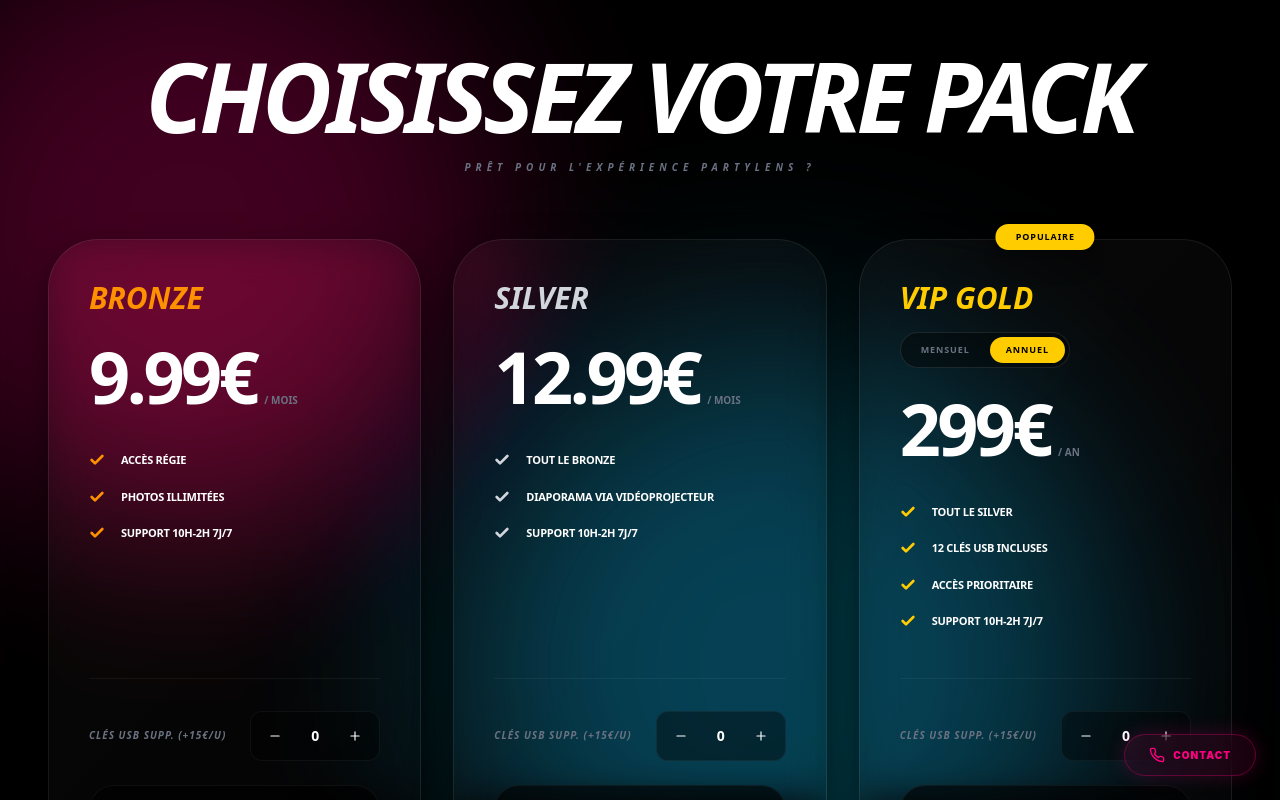
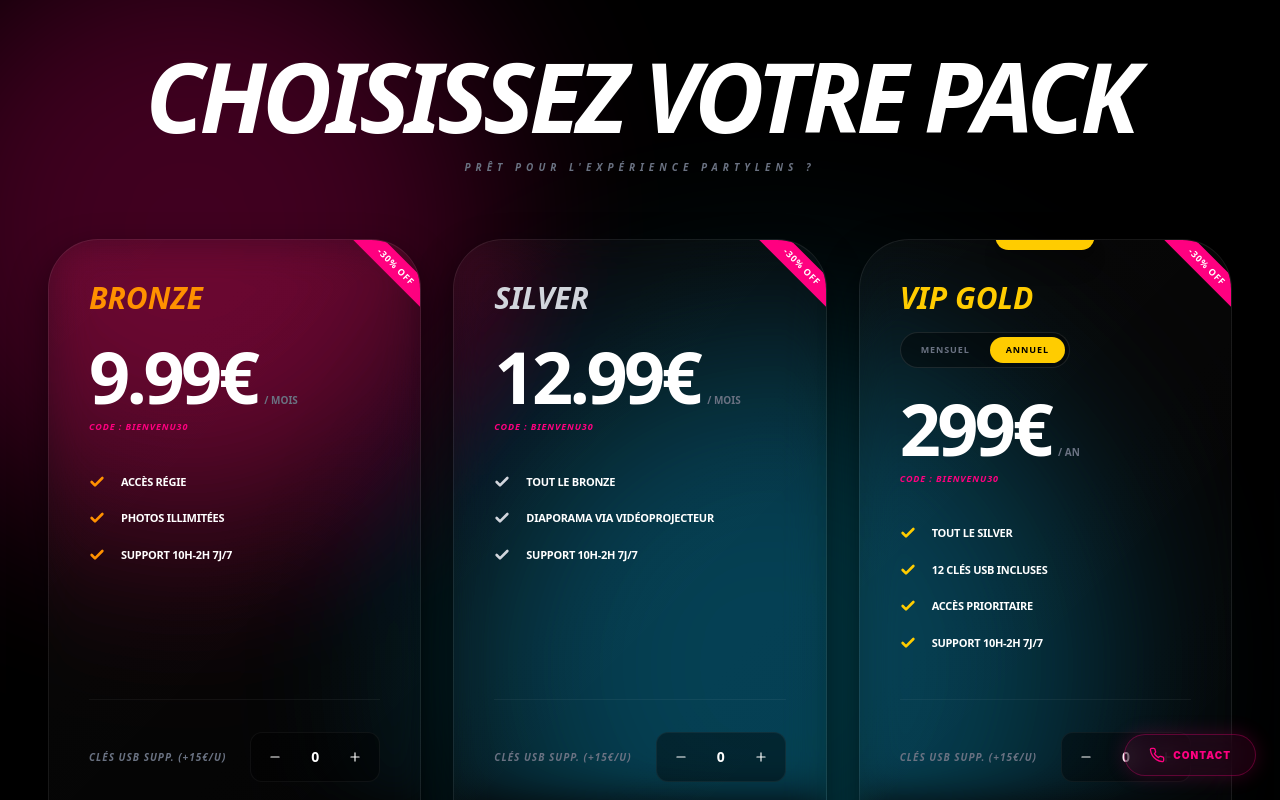
Before and after one commit to damiendenne/partylens, a Next.js app: page /admin/plan-selection in a window 1280 px wide. Shown: the top 800 px of the page. Built offline with nearby package versions, Linux system fonts and the light colour scheme; no server answers; sample sign-in values are in the browser's storage.

Commit message:
feat: ajout promo -30% et badge BIENVENU30

```diff
--- a/src/app/admin/plan-selection/page.js
+++ b/src/app/admin/plan-selection/page.js
@@ -40,7 +40,6 @@ export default function PlanSelection() {
     setConfirmModal({ show: true, planId, planName, basePrice, billingCycle });
   };
 
-  // --- CHANGEMENT ICI : Envoi vers Stripe au lieu de Firebase ---
   const handleConfirmSubscription = async () => {
     if (!user) {
       alert("Erreur : Utilisateur non détecté.");
@@ -57,7 +56,6 @@ export default function PlanSelection() {
       const { planId, billingCycle } = confirmModal;
       const extraUsb = usbQtys[planId] || 0;
 
-      // Appel à notre API Stripe (le pont)
       const response = await fetch('/api/checkout', {
         method: 'POST',
         headers: { 'Content-Type': 'application/json' },
@@ -72,7 +70,6 @@ export default function PlanSelection() {
       const data = await response.json();
 
       if (data.url) {
-        // Redirection vers la page de paiement sécurisée Stripe
         window.location.href = data.url;
       } else {
         throw new Error(data.error || "Erreur de création de la session Stripe");
@@ -84,7 +81,6 @@ export default function PlanSelection() {
       setLoading(false);
     }
   };
-  // --------------------------------------------------------------
 
   const goldPrice = goldBilling === 'annual' ? 299 : 24.99;
   const goldLabel = goldBilling === 'annual' ? '/ AN' : '/ MOIS';
@@ -92,7 +88,6 @@ export default function PlanSelection() {
   return (
     <main className="min-h-screen bg-black text-white p-6 md:p-12 font-sans relative overflow-hidden flex flex-col items-center justify-center">
 
-      {/* BACKGROUND BLOBS */}
       <div className="bg-blobs fixed inset-0 z-0 pointer-events-none">
         <div className="blob blob-pink absolute top-[-10%] left-[-10%] w-[600px] h-[600px] bg-[#ff0080] opacity-10 blur-[120px] rounded-full"></div>
         <div className="blob blob-blue absolute bottom-[-10%] right-[-10%] w-[600px] h-[600px] bg-[#0072ff] opacity-10 blur-[120px] rounded-full"></div>
@@ -107,11 +102,17 @@ export default function PlanSelection() {
         <div className="grid grid-cols-1 md:grid-cols-3 gap-8">
 
           {/* --- PACK BRONZE --- */}
-          <div className="glass-card p-10 rounded-[50px] border border-[#ff9100]/20 bg-white/[0.02] backdrop-blur-3xl flex flex-col relative transition-all hover:border-white/20">
+          <div className="glass-card p-10 rounded-[50px] border border-[#ff9100]/20 bg-white/[0.02] backdrop-blur-3xl flex flex-col relative transition-all hover:border-white/20 overflow-hidden">
+            <div className="absolute top-4 -right-12 bg-[#ff0080] text-white px-12 py-1 rotate-45 text-[9px] font-black uppercase tracking-widest shadow-2xl z-20">
+              -30% OFF
+            </div>
             <h3 className="text-3xl font-black italic mb-6 text-[#ff9100]">BRONZE</h3>
-            <div className="flex items-baseline gap-2 mb-10">
-              <span className="text-7xl font-black tracking-tighter">9.99€</span>
-              <span className="text-gray-500 text-[10px] font-black uppercase">/ MOIS</span>
+            <div className="flex flex-col mb-10">
+              <div className="flex items-baseline gap-2">
+                <span className="text-7xl font-black tracking-tighter">9.99€</span>
+                <span className="text-gray-500 text-[10px] font-black uppercase">/ MOIS</span>
+              </div>
+              <p className="text-[#ff0080] text-[9px] font-black uppercase italic mt-2 tracking-widest">CODE : BIENVENU30</p>
             </div>
             <div className="space-y-5 mb-12">
               <div className="flex items-center gap-4 text-[11px] font-black uppercase tracking-tight"><Check size={16} className="text-[#ff9100]" strokeWidth={4} /> ACCÈS RÉGIE</div>
@@ -141,11 +142,17 @@ export default function PlanSelection() {
           </div>
 
           {/* --- PACK SILVER --- */}
-          <div className="glass-card p-10 rounded-[50px] border border-gray-300/20 bg-white/[0.02] backdrop-blur-3xl flex flex-col relative transition-all hover:border-white/20">
+          <div className="glass-card p-10 rounded-[50px] border border-gray-300/20 bg-white/[0.02] backdrop-blur-3xl flex flex-col relative transition-all hover:border-white/20 overflow-hidden">
+            <div className="absolute top-4 -right-12 bg-[#ff0080] text-white px-12 py-1 rotate-45 text-[9px] font-black uppercase tracking-widest shadow-2xl z-20">
+              -30% OFF
+            </div>
             <h3 className="text-3xl font-black italic mb-6 text-gray-300">SILVER</h3>
-            <div className="flex items-baseline gap-2 mb-10">
-              <span className="text-7xl font-black tracking-tighter">12.99€</span>
-              <span className="text-gray-500 text-[10px] font-black uppercase">/ MOIS</span>
+            <div className="flex flex-col mb-10">
+              <div className="flex items-baseline gap-2">
+                <span className="text-7xl font-black tracking-tighter">12.99€</span>
+                <span className="text-gray-500 text-[10px] font-black uppercase">/ MOIS</span>
+              </div>
+              <p className="text-[#ff0080] text-[9px] font-black uppercase italic mt-2 tracking-widest">CODE : BIENVENU30</p>
             </div>
             <div className="space-y-5 mb-12">
               <div className="flex items-center gap-4 text-[11px] font-black uppercase tracking-tight"><Check size={16} className="text-gray-300" strokeWidth={4} /> TOUT LE BRONZE</div>
@@ -175,7 +182,10 @@ export default function PlanSelection() {
           </div>
 
           {/* --- PACK VIP GOLD --- */}
-          <div className="glass-card p-10 rounded-[50px] border border-[#ffcc00]/30 bg-white/[0.02] backdrop-blur-3xl flex flex-col relative transition-all hover:border-white/20">
+          <div className="glass-card p-10 rounded-[50px] border border-[#ffcc00]/30 bg-white/[0.02] backdrop-blur-3xl flex flex-col relative transition-all hover:border-white/20 overflow-hidden">
+            <div className="absolute top-4 -right-12 bg-[#ff0080] text-white px-12 py-1 rotate-45 text-[9px] font-black uppercase tracking-widest shadow-2xl z-20">
+              -30% OFF
+            </div>
             <div className="absolute -top-4 left-1/2 -translate-x-1/2 bg-[#ffcc00] text-black text-[9px] font-black px-5 py-1.5 rounded-full uppercase tracking-widest shadow-xl">
               POPULAIRE
             </div>
@@ -202,6 +212,7 @@ export default function PlanSelection() {
                 <span className="text-7xl font-black tracking-tighter">{goldPrice}€</span>
                 <span className="text-gray-500 text-[10px] font-black uppercase">{goldLabel}</span>
               </div>
+              <p className="text-[#ff0080] text-[9px] font-black uppercase italic mt-2 tracking-widest">CODE : BIENVENU30</p>
               {goldBilling === 'monthly' && <span className="text-[#ffcc00] text-[9px] font-black uppercase tracking-widest mt-1">Engagement 1 an</span>}
             </div>
 
@@ -237,7 +248,6 @@ export default function PlanSelection() {
         </div>
       </div>
 
-      {/* MODALE DE CONFIRMATION ET ACCEPTATION DES CGV */}
       {confirmModal.show && (
         <div className="fixed inset-0 z-[500] flex items-center justify-center p-4 bg-black/80 backdrop-blur-md animate-in fade-in">
           <div className="glass-card w-full max-w-md p-10 rounded-[40px] border border-white/10 relative shadow-2xl bg-[#0a0000]">
@@ -276,7 +286,6 @@ export default function PlanSelection() {
               </div>
             </div>
 
-            {/* CHECKBOX LÉGALE */}
             <label className="flex items-start gap-4 p-4 mb-8 bg-[#ff0080]/5 border border-[#ff0080]/20 rounded-2xl cursor-pointer hover:bg-[#ff0080]/10 transition-colors">
               <div className="relative flex items-center justify-center mt-1">
                 <input
```
